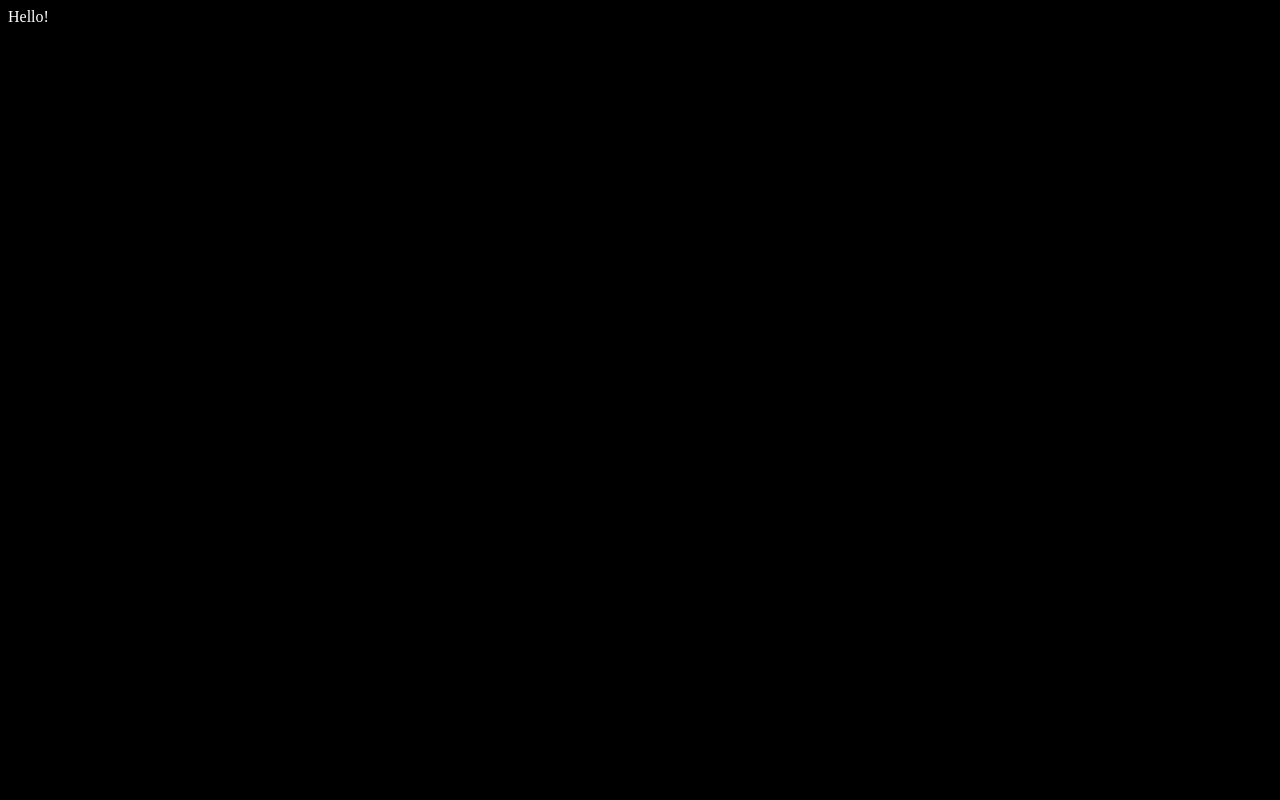
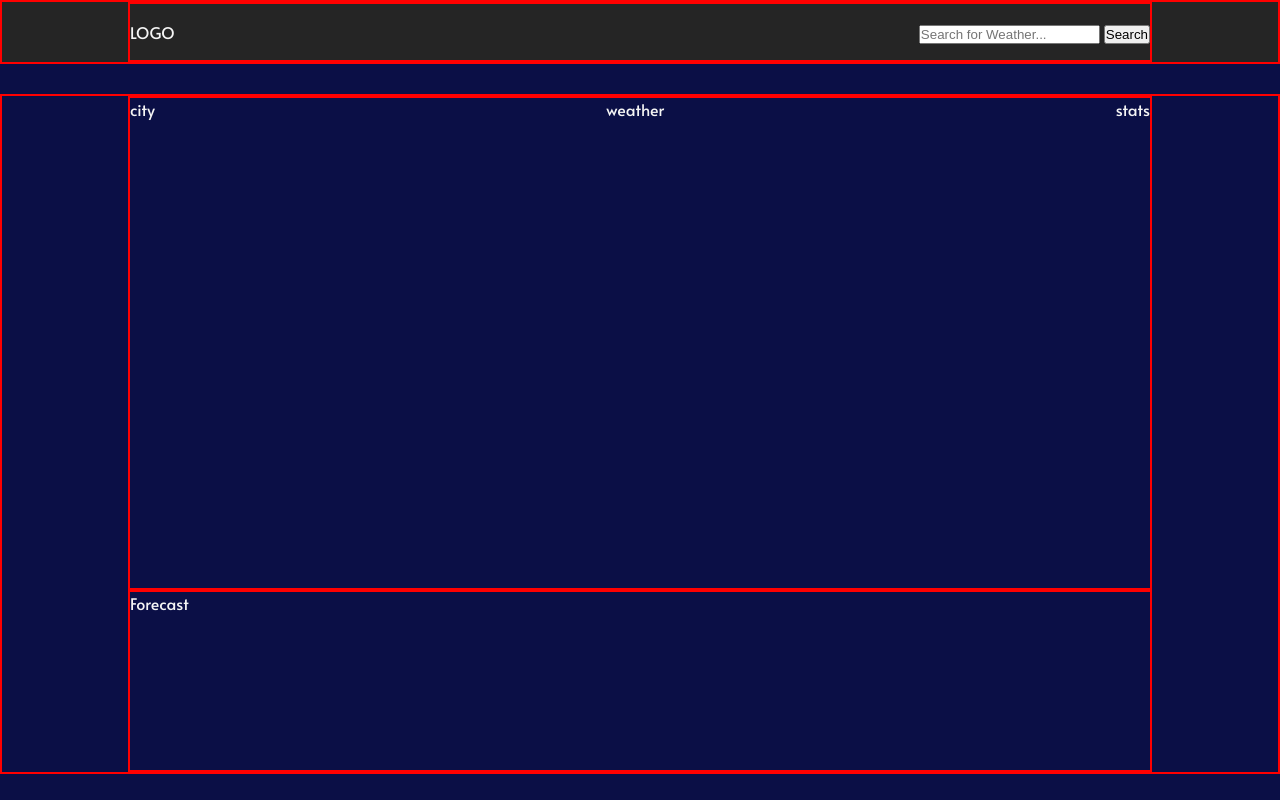
Before and after one commit to kb-git-hub/weather-app, a website built with webpack: page src/index.html in a window 1280 px wide. Built offline with nearby package versions, Linux system fonts and the light colour scheme.

Commit message:
Build Basic layout

```diff
--- a/src/index.html
+++ b/src/index.html
@@ -7,6 +7,23 @@
         <title>WeatherGetter</title>
     </head>
     <body>
-        Hello!
+        <nav id="nav-bar">
+            <div id="top-level-nav">
+                <div id="logo">LOGO</div>
+                <form role="search" action="/find">
+                    <input type="text" name="city-search" id="city-search" placeholder="Search for Weather..." />
+                    <button type="submit">Search</button>
+                </form>
+            </div>
+        </nav>
+
+        <main class="main">
+            <div id="weather-display">
+                <div>city</div>
+                <div>weather</div>
+                <div>stats</div>
+            </div>
+            <div id="weather-forecast">Forecast</div>
+        </main>
     </body>
 </html>
--- a/src/style.css
+++ b/src/style.css
@@ -1,4 +1,70 @@
+@import url('https://fonts.googleapis.com/css2?family=Alata&display=swap');
+
+/* CSS Reset */
+*,
+*::before,
+*::after {
+    box-sizing: border-box;
+    padding: 0;
+    margin: 0;
+}
+
+:root {
+    font-family: 'Alata', sans-serif;
+    font-size: 16px;
+
+    --dev: 2px solid red;
+}
+
+html {
+    width: 100%;
+    overflow: hidden;
+}
+
 body {
-    background-color: black;
-    color: white;
+    background-color: rgb(11, 15, 70);
+    color: whitesmoke;
 }
+
+#nav-bar {
+    background-color: rgb(37, 37, 37);
+    height: 64px;
+    width: 100%;
+    border: var(--dev);
+    display: flex;
+    justify-content: center;
+}
+
+#top-level-nav {
+    width: 80vw;
+    display: flex;
+    justify-content: space-between;
+    align-items: center;
+    border: var(--dev);
+}
+
+.main {
+    margin-top: 30px;
+    border: var(--dev);
+    height: 85vh;
+    display: flex;
+    justify-content: center;
+    align-items: center;
+    flex-direction: column;
+}
+
+#weather-display {
+    width: 80vw;
+    display: flex;
+    justify-content: space-between;
+    border: var(--dev);
+    flex-grow: 3;
+}
+
+#weather-forecast {
+    width: 80vw;
+    display: flex;
+    flex-grow: 1;
+    justify-content: space-between;
+    border: var(--dev);
+}
```
Also changed, not shown: src/modules/utils.js (added, +7 -0 lines), dist/index.html, src/modules/fetchWrapper.class.js (added), src/modules/ui.class.js (added), src/modules/weather.class.js (added), 1 other file.
